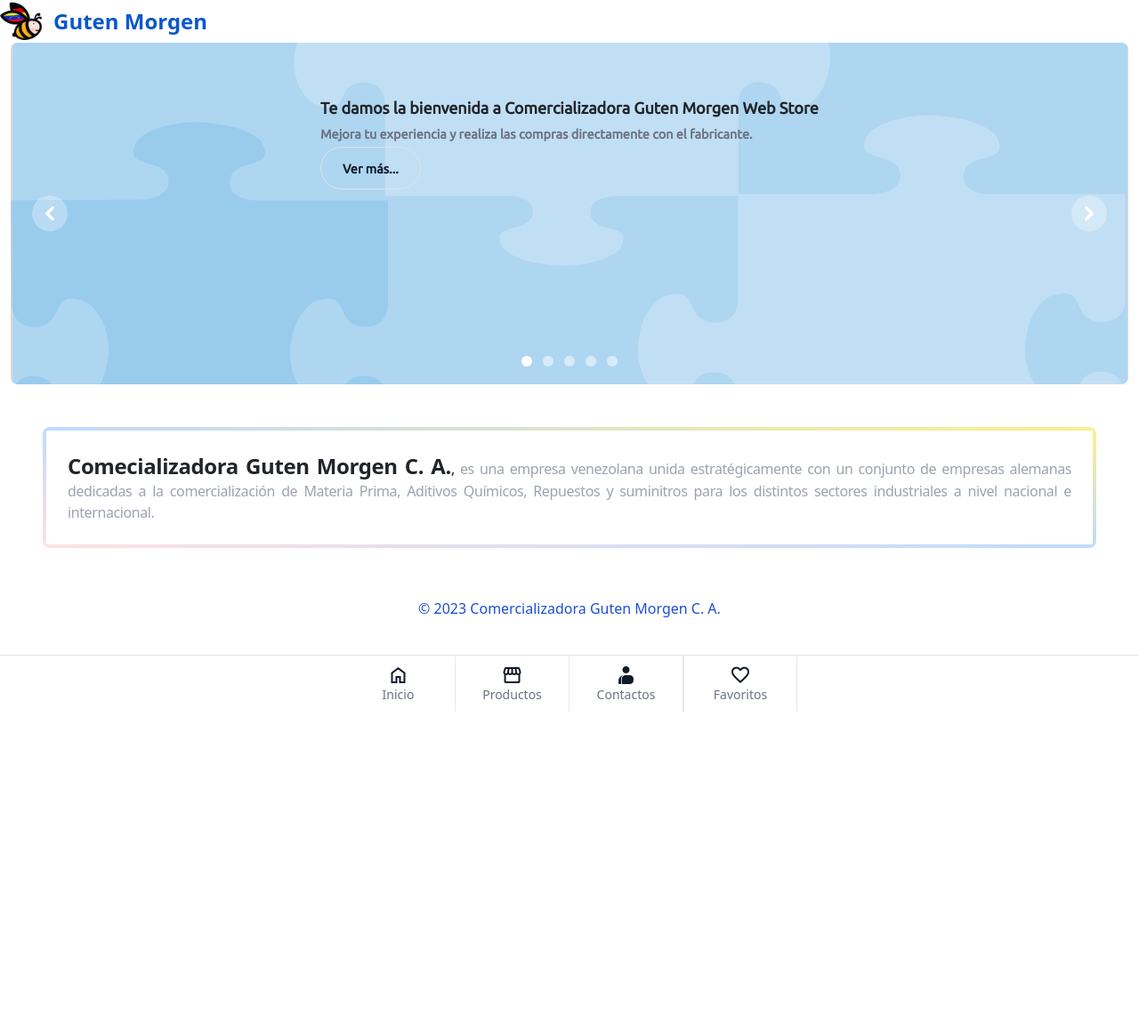
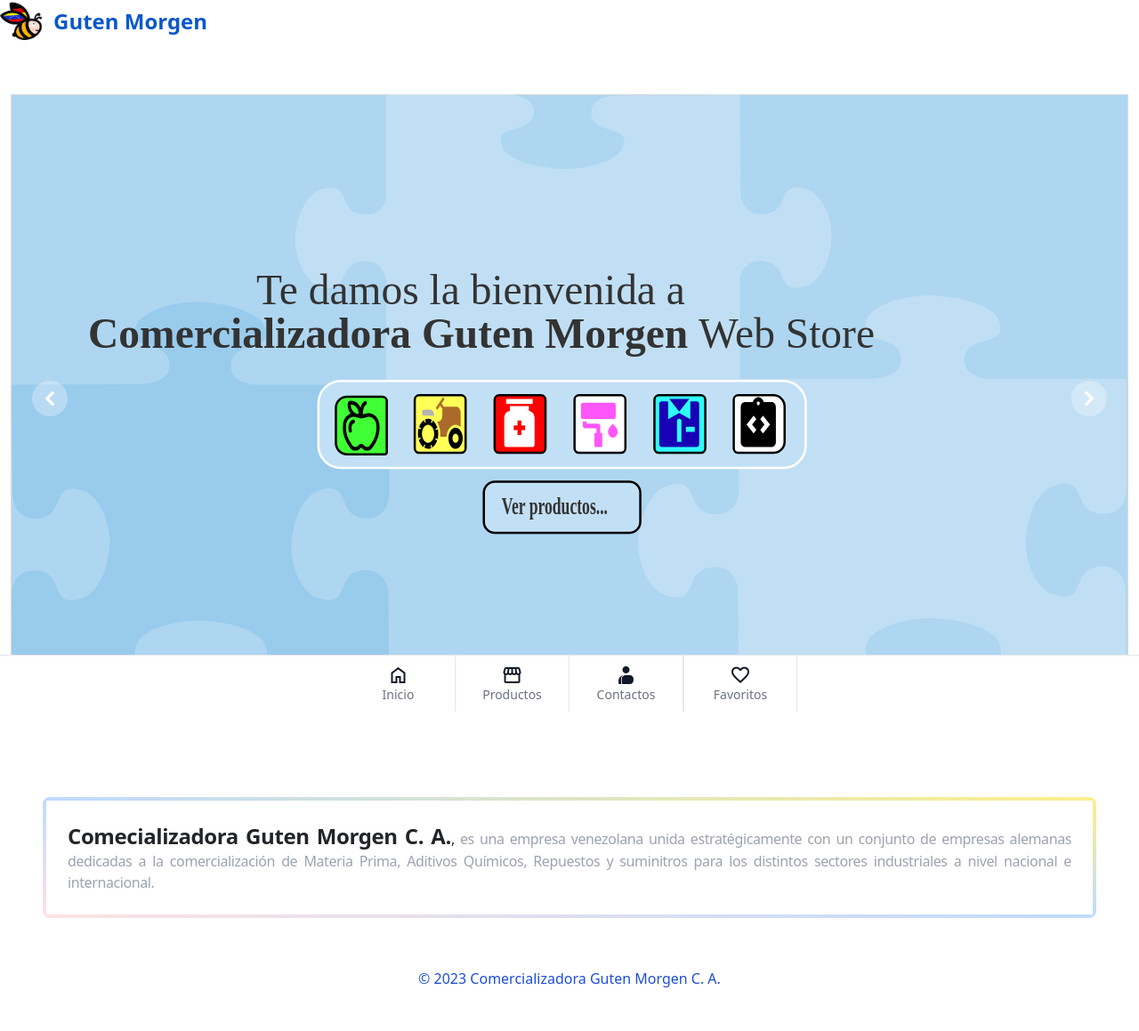
Before and after one commit to junavi/gutmor, a Django app: page / in a window 1280 px wide. Shown: the top 1159 px of the page at 89% size. Before the commit the page ends 800 px from the top, so only its background shows below. Run offline with Django 4.2, Linux system fonts and the light colour scheme; some libraries are stand-ins or nearby versions; grey boxes are pictures that could not be loaded.

Commit message:
actualización de carrusel  imagen 3 imagen 4 y 6

```diff
--- a/shop/templates/shop/carrusel.html
+++ b/shop/templates/shop/carrusel.html
@@ -2,39 +2,27 @@
 <div class="container mt-5 mb-3">
     <div id="default-carousel" class="relative w-full " data-carousel="slide">
                     <!-- Carousel wrapper -->
-                    <div class="relative h-56 overflow-hidden rounded-lg sm:h-96">
+                    <div class="relative h-40 overflow-hidden rounded-lg md:h-dvh">
                          <!-- Item 1 -->
-                        <div class="hidden duration-700 ease-in-out" data-carousel-item>
-
-                            <img src="{% static "img/f-gm1.svg" %}" class="absolute block w-full -translate-x-1/2 -translate-y-1/2 top-1/2 left-1/2" lang="es" alt="Bienvenida">
-                         <figcaption class="relative mt-5 pt-5 top-10"><h1 class="absolute text-lg font-semibold text-dark top-1/2 left-1/2 -translate-x-1/2 -translate-y-1/2">Te damos la bienvenida a Comercializadora Guten Morgen Web Store<br><small class="text-gray-500 dark:text-gray-400">Mejora tu experiencia y realiza las compras directamente con el fabricante.</small>
-                         <br><button class="bg-transparent hover:bg-blue-500 text-dark-700 font-semibold hover:text-white py-2 px-4 border border-dark-700 hover:border-white rounded-full ">
-   <small class="text-gray-900 dark:text-gray-900">Ver más...</small>
-</button></h1>
-
-  </figcaption>
+                      <div class="hidden duration-1000 ease-in-out" data-carousel-item>
+                            <img src="{% static "img/f-gm1b.svg" %}" class="absolute block w-full -translate-x-1/2 -translate-y-1/2 top-1/2 left-1/2" lang="es" alt="importacion">
                         </div>
                         <!-- Item 2 -->
-                        <div class="hidden duration-700 ease-in-out" data-carousel-item>
-                            <img src="{% static "img/f-gm2.svg" %}" class="absolute block w-full -translate-x-1/2 -translate-y-1/2 top-1/2 left-1/2" lang="es" alt="Hamburgo_port">
-                        <figcaption class="relative mt-5 pt-5 top-6"><h1 class="absolute text-lg font-semibold text-dark top-1/2 left-1/2 -translate-x-1/2 -translate-y-1/2">Favoritos<br><small class="text-gray-500 dark:text-gray-400">Descubre la lista de productos disponibles m&aacute;s solicitados.</small><br><button class="bg-transparent hover:bg-blue-500 text-dark-700 font-semibold hover:text-white py-2 px-4 border border-dark-700 hover:border-white rounded-full ">
- <small class="text-gray-900 dark:text-gray-900"> Descubre</small>
-</button></h1>
-
-  </figcaption>
+                        <div class="hidden duration-1000 ease-in-out" data-carousel-item>
+                            <img src="{% static "img/f-gm2a.svg" %}" class="absolute block w-full -translate-x-1/2 -translate-y-1/2 top-1/2 left-1/2" lang="es" alt="Hamburgo_port">
 
                         </div>
                         <!-- Item 3 -->
-                        <div class="hidden duration-700 ease-in-out" data-carousel-item>
-                            <img src="{% static "img/f-gm3.svg" %}" class="absolute block w-full -translate-x-1/2 -translate-y-1/2 top-1/2 left-1/2" lang="es" alt="importacion">
+                        <div class="hidden duration-1000 ease-in-out" data-carousel-item>
+                            <img src="{% static "img/f-gm6c.svg" %}" class="absolute block w-full -translate-x-1/2 -translate-y-1/2 top-1/2 left-1/2" lang="es" alt="importacion">
                         </div>
                         <!-- Item 4 -->
-                        <div class="hidden duration-700 ease-in-out" data-carousel-item>
+                        <div class="hidden duration-1000 ease-in-out" data-carousel-item>
                             <img src="{% static "img/f-gm4.svg" %}" class="absolute block w-full -translate-x-1/2 -translate-y-1/2 top-1/2 left-1/2" lang="es" alt="puerto">
                         </div>
                         <!-- Item 5 -->
-                        <div class="hidden duration-700 ease-in-out" data-carousel-item>
-                            <img src="{% static "img/no_image.png" %}" class="absolute block w-full -translate-x-1/2 -translate-y-1/2 top-1/2 left-1/2" lang="es" alt="tarjeta_presentacion">
+                        <div class="hidden duration-1000 ease-in-out" data-carousel-item>
+                            <img src="{% static "img/f-gm3b.svg" %}" class="absolute block w-full  -translate-x-1/2 -translate-y-1/2 top-1/2 left-1/2" lang="es" alt="tarjeta_presentacion">
                         </div>
                     </div>
                     <!-- Slider indicators -->
```
Also changed, not shown: static/img/f-gm1.jpeg (deleted), static/img/f-gm1.svg (deleted), static/img/f-gm1b.svg (added), static/img/f-gm2.jpeg (deleted), static/img/f-gm2a.svg, static/img/f-gm3.svg (deleted), static/img/f-gm3b.svg (added), static/img/f-gm5.svg (added), static/img/f-gm6c.svg (added).
